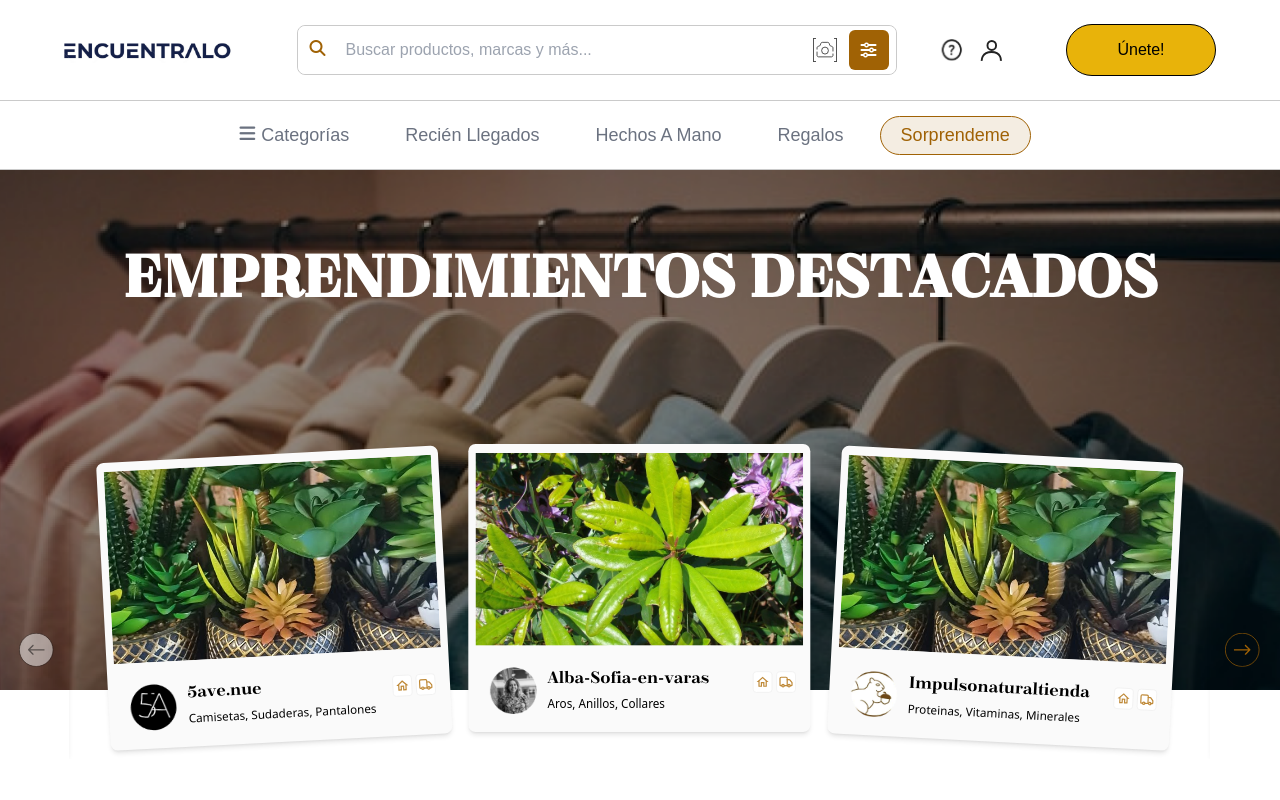
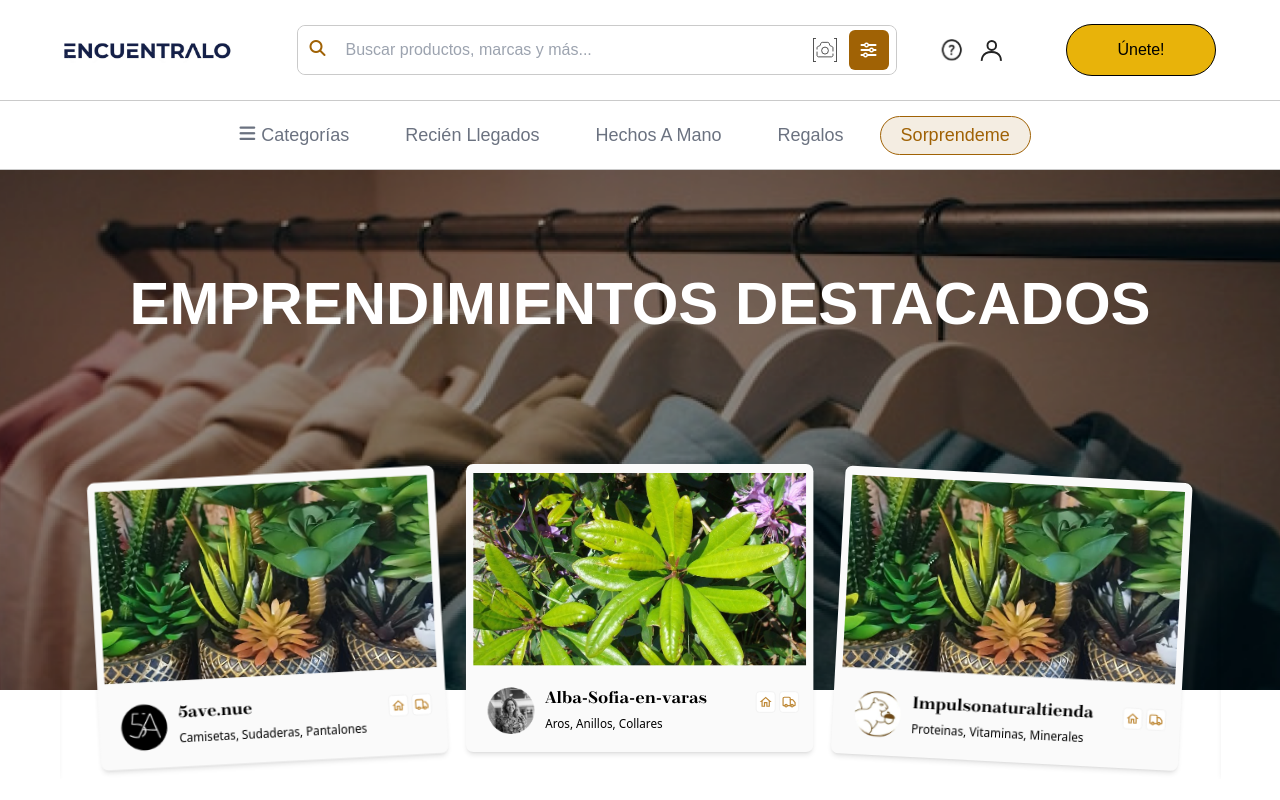
Before and after one commit to sazzad-git/encuentralo-ecommerces, a Next.js app: page / in a window 1280 px wide. Shown: the top 800 px of the page. Built offline with nearby package versions, Linux system fonts and the light colour scheme.

Commit message:
final complete

```diff
--- a/app/page.js
+++ b/app/page.js
@@ -14,7 +14,9 @@ export default function Home() {
     <main>
       <Header></Header>
       <Navbar></Navbar>
-      <HeroSection></HeroSection>
+      <div class="overflow-hidden">
+        <HeroSection></HeroSection>
+      </div>
       <Categories></Categories>
 
       <Destacados></Destacados>
--- a/components/HeroSection/HeroSection.jsx
+++ b/components/HeroSection/HeroSection.jsx
@@ -90,18 +90,18 @@ export default function HeroSection() {
   return (
     <div
       data-aos="zoom-out"
-      className="relative h-[34vh] md:h-[85vh] lg:h-[65vh] bg-cover bg-center mb-[20px] md:mb-[160px] lg:mb-[237px] bg-no-repeat bg-[#DFDFDF] md:bg-[url('/hero/Hero.png')]"
+      className="h-[38vh] md:h-[85vh] lg:h-[65vh] bg-cover bg-center bg-no-repeat bg-[#DFDFDF] md:bg-[url('/hero/Hero.png')] mb-5 md:mb-40 lg:mb-60"
     >
-      <div className="absolute inset-0 md:bg-black md:bg-opacity-40 flex flex-col items-center">
-        <h1 className="text-black font-bridone md:text-white text-xl md:text-5xl lg:text-[64px] font-bold text-center mt-[11px] mb-2 md:mt-[80px] md:mb-[80px]">
+      <div className="h-[94%] md:h-full flex flex-col items-center justify-center md:bg-black md:bg-opacity-40">
+        <h1 className="text-black md:text-white text-xl md:text-5xl lg:text-6xl font-bold text-center mb-1 md:mb-20">
           EMPRENDIMIENTOS DESTACADOS
         </h1>
         <div
           data-aos="flip-down"
-          className="md:w-11/12 sm:w-full max-w-7xl bg-opacity-90 rounded-lg p-0 md:p-4"
+          className="w-full max-w-7xl bg-opacity-90 rounded-lg p-0 md:p-4 md:-mb-[13rem]"
         >
           {/* Desktop View */}
-          <div className="hidden md:block relative">
+          <div className="hidden md:block">
             <Swiper
               modules={[Navigation]}
               navigation={{
@@ -114,9 +114,9 @@ export default function HeroSection() {
               centeredSlides={true}
               loop={true}
               onSlideChange={handleSlideChange}
-              className="md:max-w-[1111px] lg:max-w-[1161px]"
+              className="max-w-[1111px] lg:max-w-[1161px]"
             >
-              {products.map((product, index) => (
+              {products.map((product) => (
                 <SwiperSlide key={product.id}>
                   {({ isActive, isNext, isPrev }) => (
                     <ProductCard
@@ -130,17 +130,17 @@ export default function HeroSection() {
               ))}
             </Swiper>
 
-            <div className="custom-swiper-button-prev absolute lg:left-[-50px] md:left-[-40px] bottom-[75px] transform -translate-y-1/2 z-10 cursor-pointer">
+            <div className="custom-swiper-button-prev absolute left-[-40px] lg:left-[-50px] bottom-[75px] transform -translate-y-1/2 z-10 cursor-pointer">
               <Image src={GroupLeft} width={35} height={35} alt="Previous" />
             </div>
 
-            <div className="custom-swiper-button-next absolute lg:right-[-50px] md:right-[-40px] bottom-[75px] transform -translate-y-1/2 z-10 cursor-pointer">
+            <div className="custom-swiper-button-next absolute right-[-40px] lg:right-[-50px] bottom-[75px] transform -translate-y-1/2 z-10 cursor-pointer">
               <Image src={GroupRight} width={35} height={35} alt="Next" />
             </div>
           </div>
 
           {/* Mobile View */}
-          <div className="md:hidden mx-2 grid grid-cols-2 gap-2">
+          <div className="md:hidden grid grid-cols-2 gap-2 mx-2">
             {products.slice(0, 2).map((product) => (
               <ProductCard
                 key={product.id}
```
